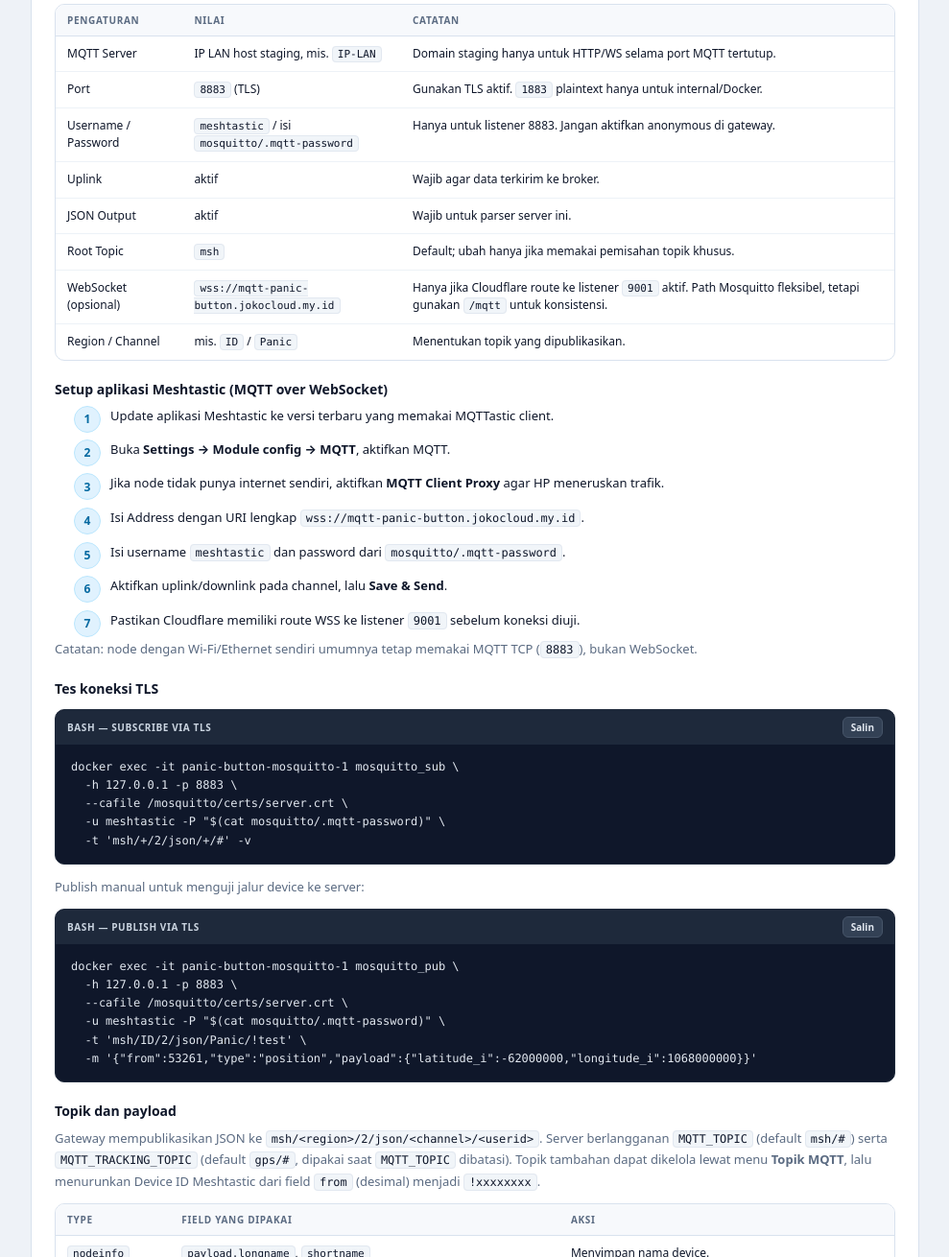
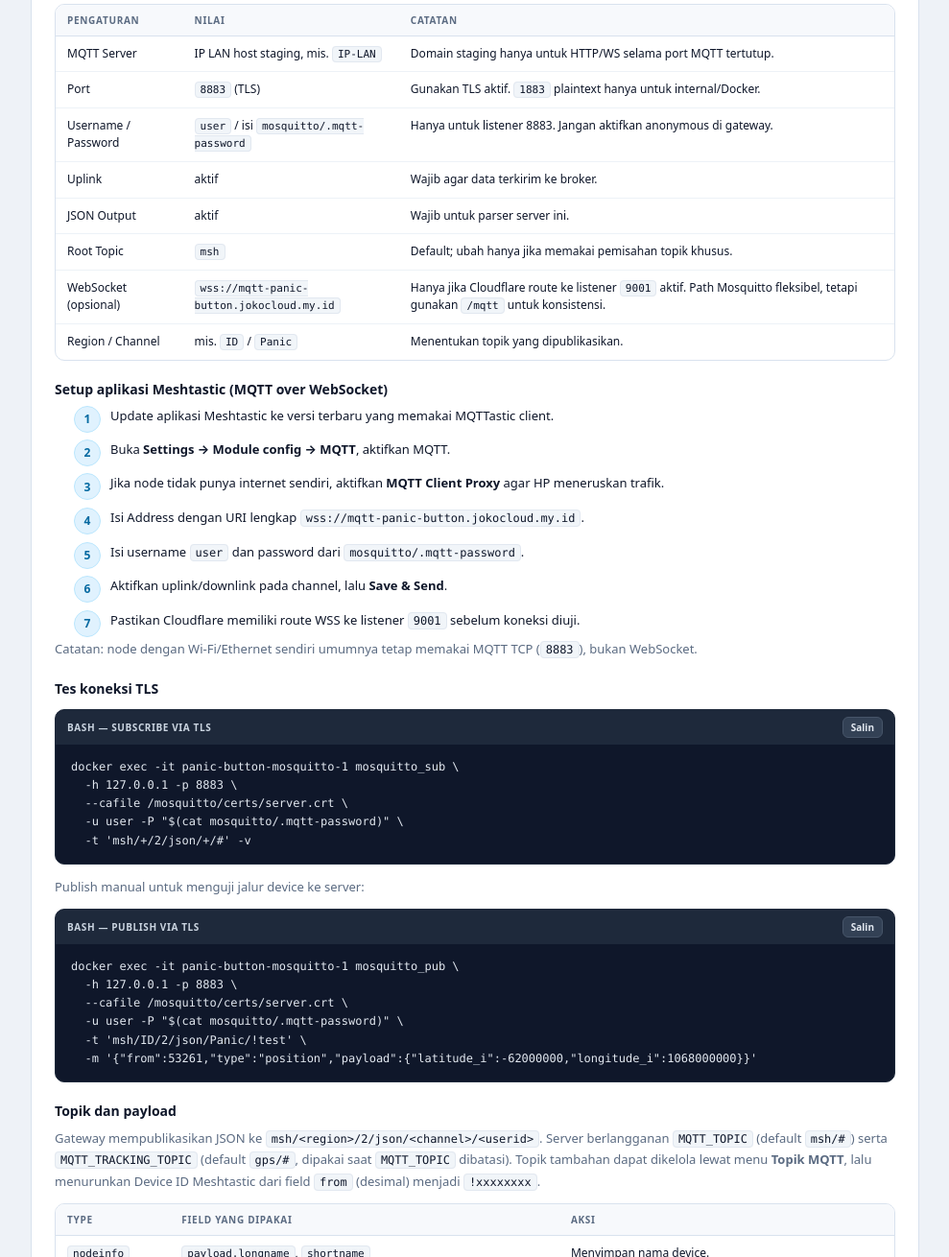
Before and after one commit to yovie/panic-button, a plain HTML site: page static/panduan.html in a window 1280 px wide. Shown: the part 7140-8450 px from the top of the page at 96% size, without its empty margins (278-1267 px from the left). Drawn offline with Linux system fonts and the light colour scheme.

```diff
--- a/static/panduan.html
+++ b/static/panduan.html
@@ -617,7 +617,7 @@ curl -X DELETE https://panic-button.jokocloud.my.id/api/devices/!a1b2c3d4</code>
           <li>Gunakan gateway berbasis <strong>ESP32</strong> (T-Beam, Heltec V3, T-Deck, dll). Board nRF52 seperti RAK dan T-Echo tidak menyediakan modul MQTT.</li>
           <li>Firmware <strong>2.7.x</strong> dengan <em>JSON Output</em> aktif, atau firmware <strong>2.8+</strong> yang mengirim protobuf. Server mendukung topik JSON <code>/2/json/</code> maupun protobuf <code>/2/e/</code> dan legacy <code>/2/c/</code>.</li>
           <li>Gateway punya koneksi jaringan ke broker, baik langsung, lewat VPN, maupun melalui <em>MQTT Client Proxy</em> di HP.</li>
-          <li>Untuk listener <code>8883</code>: username <code>meshtastic</code> dan password dari <code>mosquitto/.mqtt-password</code> (dibuat dengan <code>make mqtt-setup</code>).</li>
+          <li>Untuk listener <code>8883</code>: username <code>user</code> dan password dari <code>mosquitto/.mqtt-password</code> (dibuat dengan <code>make mqtt-setup</code>).</li>
         </ul>
 
         <h3>Format pesan: JSON vs protobuf</h3>
@@ -684,7 +684,7 @@ curl -X DELETE https://panic-button.jokocloud.my.id/api/devices/!a1b2c3d4</code>
               </tr>
               <tr>
                 <td>Username / Password</td>
-                <td><code>meshtastic</code> / isi <code>mosquitto/.mqtt-password</code></td>
+                <td><code>user</code> / isi <code>mosquitto/.mqtt-password</code></td>
                 <td>Hanya untuk listener 8883. Jangan aktifkan anonymous di gateway.</td>
               </tr>
               <tr>
@@ -722,7 +722,7 @@ curl -X DELETE https://panic-button.jokocloud.my.id/api/devices/!a1b2c3d4</code>
            <li>Buka <strong>Settings → Module config → MQTT</strong>, aktifkan MQTT.</li>
            <li>Jika node tidak punya internet sendiri, aktifkan <strong>MQTT Client Proxy</strong> agar HP meneruskan trafik.</li>
            <li>Isi Address dengan URI lengkap <code>wss://mqtt-panic-button.jokocloud.my.id</code>.</li>
-           <li>Isi username <code>meshtastic</code> dan password dari <code>mosquitto/.mqtt-password</code>.</li>
+           <li>Isi username <code>user</code> dan password dari <code>mosquitto/.mqtt-password</code>.</li>
            <li>Aktifkan uplink/downlink pada channel, lalu <strong>Save &amp; Send</strong>.</li>
            <li>Pastikan Cloudflare memiliki route WSS ke listener <code>9001</code> sebelum koneksi diuji.</li>
          </ol>
@@ -740,7 +740,7 @@ curl -X DELETE https://panic-button.jokocloud.my.id/api/devices/!a1b2c3d4</code>
           <pre><code>docker exec -it panic-button-mosquitto-1 mosquitto_sub \
   -h 127.0.0.1 -p 8883 \
   --cafile /mosquitto/certs/server.crt \
-  -u meshtastic -P "$(cat mosquitto/.mqtt-password)" \
+  -u user -P "$(cat mosquitto/.mqtt-password)" \
   -t 'msh/+/2/json/+/#' -v</code></pre>
         </div>
         <p>
@@ -754,7 +754,7 @@ curl -X DELETE https://panic-button.jokocloud.my.id/api/devices/!a1b2c3d4</code>
           <pre><code>docker exec -it panic-button-mosquitto-1 mosquitto_pub \
   -h 127.0.0.1 -p 8883 \
   --cafile /mosquitto/certs/server.crt \
-  -u meshtastic -P "$(cat mosquitto/.mqtt-password)" \
+  -u user -P "$(cat mosquitto/.mqtt-password)" \
   -t 'msh/ID/2/json/Panic/!test' \
   -m '{"from":53261,"type":"position","payload":{"latitude_i":-62000000,"longitude_i":1068000000}}'</code></pre>
         </div>
```
Also changed, not shown: 2 other files.
